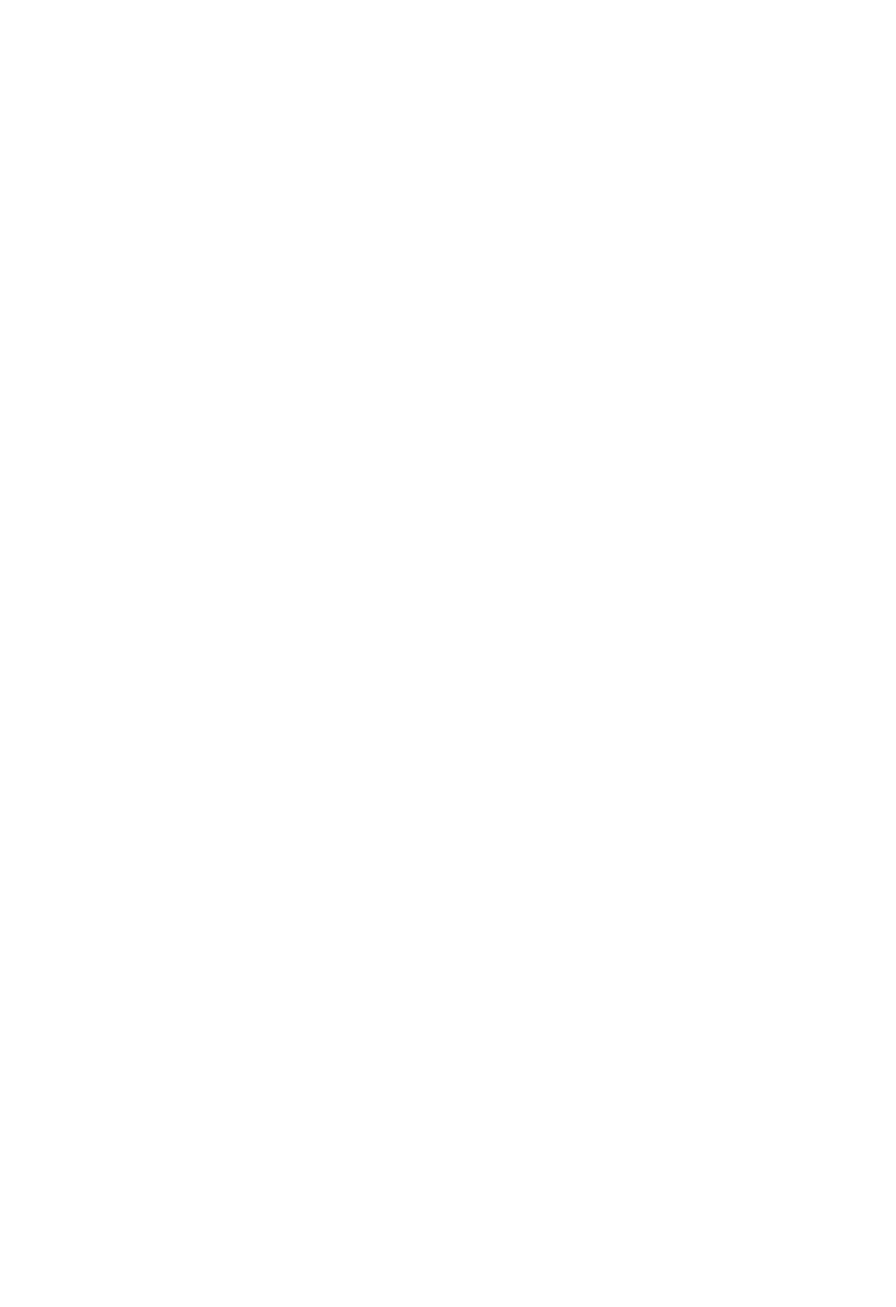
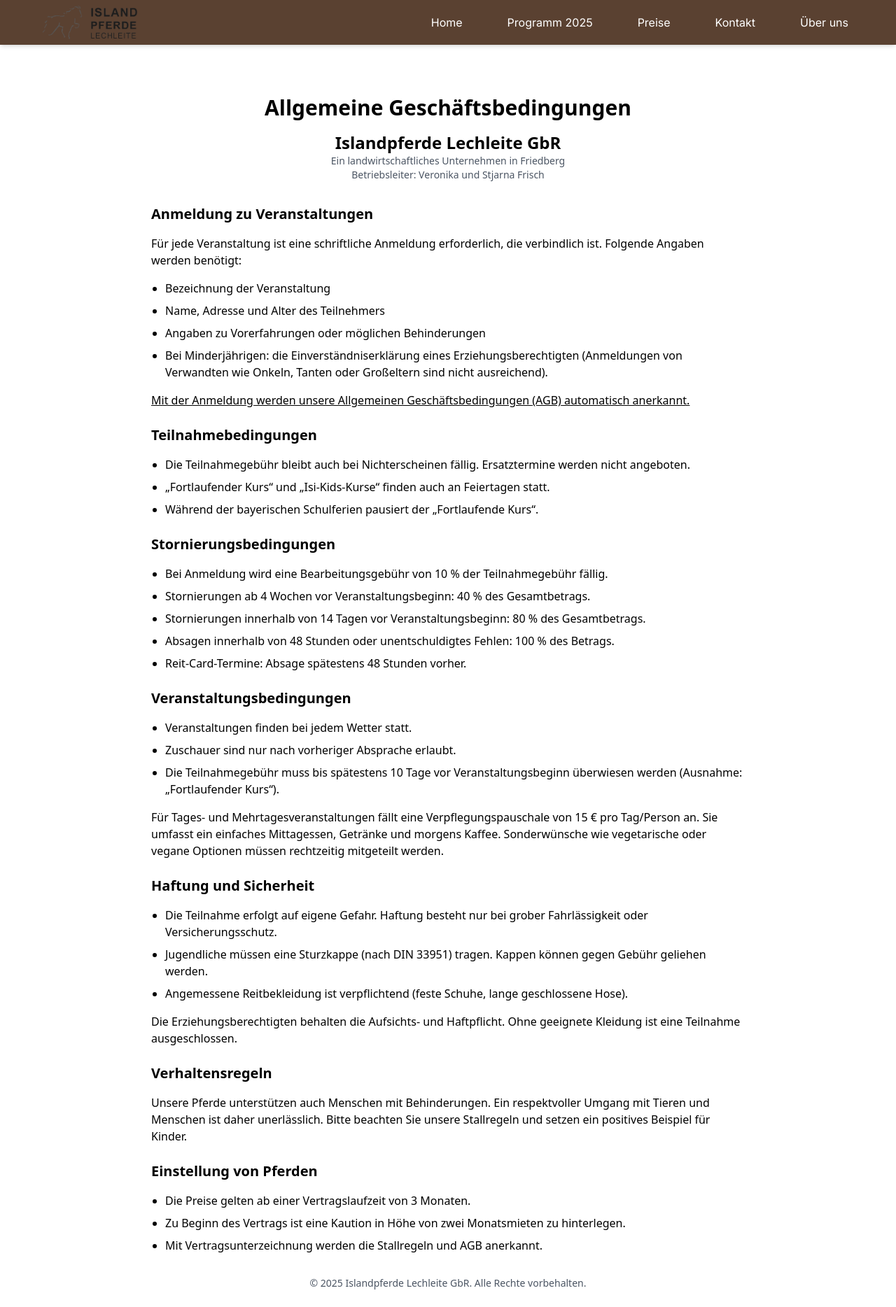
Before and after one commit to Evald2000/pferdehof, a React (Create React App) app: page /#/allgemeine-geschaeftsbedingungen in a window 1280 px wide. Before the commit this address had no page. Shown: the whole page at 70% size. Before the commit the page ends 800 px from the top, so only its background shows below. Built offline with nearby package versions, Linux system fonts and the light colour scheme.

Commit message:
agb page added

```diff
--- a/src/App.tsx
+++ b/src/App.tsx
@@ -1,6 +1,7 @@
 import { HashRouter as Router, Routes, Route } from 'react-router-dom';
-import Home from './Home';
-import Contact from './Contact';
+import Home from './pages/Home';
+import Contact from './pages/Contact';
+import Agb from './pages/Agb';
 
 function App() {
   return (
@@ -10,6 +11,8 @@ function App() {
           <Route path="/" element={<Home />} />
           <Route path="/home" element={<Home />} />
           <Route path="/contact" element={<Contact />} />
+          <Route path="/contact" element={<Contact />} />
+          <Route path="/allgemeine-geschaeftsbedingungen" element={<Agb />} />
         </Routes>
       </Router>
     </div>
--- a/src/DropdownTest.tsx
+++ b/src/DropdownTest.tsx
@@ -20,7 +20,7 @@ const DropdownTest: React.FC<DropdownTestProps> = ({ label }) => {
   return (
     <div className="relative inline-block" onMouseEnter={toggleDropdown} onMouseLeave={toggleDropdown}>
 
-      <button  className={isOpen === true ? 'DropdownbuttonActiv': 'Dropdownbutton'}>{label}</button>
+      <button className={isOpen === true ? 'DropdownbuttonActiv' : 'Dropdownbutton'}>{label}</button>
       {isOpen && (
 
         <ul className='absolute left-0 w-full bg-lightBrown list-none m-0 rounded-b-md shadow-md transition-opacity duration-150 ease-in-out animate-slide-in-down'>
--- a/src/Footer.tsx
+++ b/src/Footer.tsx
@@ -1,13 +1,17 @@
+import { useNavigate } from 'react-router-dom';
 import logo from './assets/logo.png';
 const Footer = () => {
+
+    const navigate = useNavigate();
     return (
+
 
 
         <footer className="bg-white dark:bg-gray-900 mt-14">
             <div className="mx-auto w-full max-w-screen-xl p-4 py-6 lg:py-8">
                 <div className="md:flex md:justify-between">
                     <div className="mb-6 md:mb-0">
-              <a href="https://flowbite.com/" className="flex items-center">
+                        <a href="https://example.com/" className="flex items-center">
                             <img src={logo} className="h-16 me-3" alt="Lehcleite Logo" />
                         </a>
                     </div>
@@ -19,19 +23,19 @@ const Footer = () => {
                                     <p className="hover:underline font-bold">Islandpferde Lechleite</p>
                                 </li>
                                 <li>
-                          <p  className="hover:underline">Schützenstraße 114</p>
+                                    <p className="hover:underline">Schützenstraße 114</p>
                                 </li>
                                 <li>
-                          <p  className="hover:underline">86316 Friedberg</p>
+                                    <p className="hover:underline">86316 Friedberg</p>
                                 </li>
                                 <li>
                                     <p className="hover:underline">Deutschland</p>
                                 </li>
                                 <li>
-                          <p  className="hover:underline">T: +49 (0)821 603330</p>
+                                    <p className="hover:underline">T: +49 (0)821 603330</p>
                                 </li>
                                 <li>
-                          <p  className="hover:underline">E: info@lechleite.de</p>
+                                    <p className="hover:underline">E: info@lechleite.de</p>
                                 </li>
                             </ul>
                         </div>
@@ -39,7 +43,7 @@ const Footer = () => {
                             <h2 className="mb-4 text-sm font-semibold text-gray-900 uppercase dark:text-white">Rechtliches</h2>
                             <ul className="text-gray-500 dark:text-gray-400 font-medium">
                                 <li className="">
-                          <a href='test.com' className="hover:underline">Allgemeine Geschäftsbedingungen</a>
+                                    <a onClick={() => navigate('/allgemeine-geschaeftsbedingungen')}  className="hover:underline hover:cursor-pointer">Allgemeine Geschäftsbedingungen</a>
                                 </li>
                                 <li className="">
                                     <a href='test.com' className="hover:underline">Impressum</a>
--- a/src/HButton.js
+++ b/src/HButton.js
@@ -1,6 +1,6 @@
 const HButton = ({ label }) => {
     return (
-        <button  className="HButton">{label}</button>
+        <button className="HButton">{label}</button>
     );
 
 }
--- a/src/index.tsx
+++ b/src/index.tsx
@@ -2,11 +2,6 @@ import React from 'react';
 import ReactDOM from 'react-dom/client';
 import './index.css';
 import reportWebVitals from './reportWebVitals';
-import { BrowserRouter } from 'react-router-dom';
-import { createBrowserRouter, RouterProvider } from 'react-router-dom';
-import Home from './Home';
-import Contact from './Contact';
-import Header from './Header';
 import App from './App';
 
 
--- /dev/null
+++ b/src/pages/Agb.tsx
@@ -0,0 +1,96 @@
+import Header from "../Header";
+
+const Contact = () => {
+    return (
+        <div>
+            <Header></Header>
+        <div className="mt-28 mx-28">
+
+        <div className="max-w-4xl mx-auto p-6">
+    <header className="mb-8">
+    <h1 className="text-3xl font-bold text-center mb-4">Allgemeine Geschäftsbedingungen</h1>
+      <h1 className="text-2xl font-bold text-center">Islandpferde Lechleite GbR</h1>
+      <p className="text-center text-sm text-gray-600">Ein landwirtschaftliches Unternehmen in Friedberg</p>
+      <p className="text-center text-sm text-gray-600">Betriebsleiter: Veronika und Stjarna Frisch</p>
+    </header>
+
+    <section className="mb-6">
+      <h2 className="text-xl font-semibold mb-4">Anmeldung zu Veranstaltungen</h2>
+      <p className="mb-4">Für jede Veranstaltung ist eine schriftliche Anmeldung erforderlich, die verbindlich ist. Folgende Angaben werden benötigt:</p>
+      <ul className="list-disc pl-5 space-y-2">
+        <li>Bezeichnung der Veranstaltung</li>
+        <li>Name, Adresse und Alter des Teilnehmers</li>
+        <li>Angaben zu Vorerfahrungen oder möglichen Behinderungen</li>
+        <li>
+          Bei Minderjährigen: die Einverständniserklärung eines Erziehungsberechtigten
+          (Anmeldungen von Verwandten wie Onkeln, Tanten oder Großeltern sind nicht ausreichend).
+        </li>
+      </ul>
+      <p className="mt-4 underline">Mit der Anmeldung werden unsere Allgemeinen Geschäftsbedingungen (AGB) automatisch anerkannt.</p>
+    </section>
+
+    <section className="mb-6">
+      <h2 className="text-xl font-semibold mb-4">Teilnahmebedingungen</h2>
+      <ul className="list-disc pl-5 space-y-2">
+        <li>Die Teilnahmegebühr bleibt auch bei Nichterscheinen fällig. Ersatztermine werden nicht angeboten.</li>
+        <li>„Fortlaufender Kurs“ und „Isi-Kids-Kurse“ finden auch an Feiertagen statt.</li>
+        <li>Während der bayerischen Schulferien pausiert der „Fortlaufende Kurs“.</li>
+      </ul>
+    </section>
+
+    <section className="mb-6">
+      <h2 className="text-xl font-semibold mb-4">Stornierungsbedingungen</h2>
+      <ul className="list-disc pl-5 space-y-2">
+        <li>Bei Anmeldung wird eine Bearbeitungsgebühr von 10 % der Teilnahmegebühr fällig.</li>
+        <li>Stornierungen ab 4 Wochen vor Veranstaltungsbeginn: 40 % des Gesamtbetrags.</li>
+        <li>Stornierungen innerhalb von 14 Tagen vor Veranstaltungsbeginn: 80 % des Gesamtbetrags.</li>
+        <li>Absagen innerhalb von 48 Stunden oder unentschuldigtes Fehlen: 100 % des Betrags.</li>
+        <li>Reit-Card-Termine: Absage spätestens 48 Stunden vorher.</li>
+      </ul>
+    </section>
+
+    <section className="mb-6">
+      <h2 className="text-xl font-semibold mb-4">Veranstaltungsbedingungen</h2>
+      <ul className="list-disc pl-5 space-y-2">
+        <li>Veranstaltungen finden bei jedem Wetter statt.</li>
+        <li>Zuschauer sind nur nach vorheriger Absprache erlaubt.</li>
+        <li>Die Teilnahmegebühr muss bis spätestens 10 Tage vor Veranstaltungsbeginn überwiesen werden (Ausnahme: „Fortlaufender Kurs“).</li>
+      </ul>
+      <p className="mt-4">Für Tages- und Mehrtagesveranstaltungen fällt eine Verpflegungspauschale von 15 € pro Tag/Person an. Sie umfasst ein einfaches Mittagessen, Getränke und morgens Kaffee. Sonderwünsche wie vegetarische oder vegane Optionen müssen rechtzeitig mitgeteilt werden.</p>
+    </section>
+
+    <section className="mb-6">
+      <h2 className="text-xl font-semibold mb-4">Haftung und Sicherheit</h2>
+      <ul className="list-disc pl-5 space-y-2">
+        <li>Die Teilnahme erfolgt auf eigene Gefahr. Haftung besteht nur bei grober Fahrlässigkeit oder Versicherungsschutz.</li>
+        <li>Jugendliche müssen eine Sturzkappe (nach DIN 33951) tragen. Kappen können gegen Gebühr geliehen werden.</li>
+        <li>Angemessene Reitbekleidung ist verpflichtend (feste Schuhe, lange geschlossene Hose).</li>
+      </ul>
+      <p className="mt-4">Die Erziehungsberechtigten behalten die Aufsichts- und Haftpflicht. Ohne geeignete Kleidung ist eine Teilnahme ausgeschlossen.</p>
+    </section>
+
+    <section className="mb-6">
+      <h2 className="text-xl font-semibold mb-4">Verhaltensregeln</h2>
+      <p className="mb-4">Unsere Pferde unterstützen auch Menschen mit Behinderungen. Ein respektvoller Umgang mit Tieren und Menschen ist daher unerlässlich. Bitte beachten Sie unsere Stallregeln und setzen ein positives Beispiel für Kinder.</p>
+    </section>
+
+    <section>
+      <h2 className="text-xl font-semibold mb-4">Einstellung von Pferden</h2>
+      <ul className="list-disc pl-5 space-y-2">
+        <li>Die Preise gelten ab einer Vertragslaufzeit von 3 Monaten.</li>
+        <li>Zu Beginn des Vertrags ist eine Kaution in Höhe von zwei Monatsmieten zu hinterlegen.</li>
+        <li>Mit Vertragsunterzeichnung werden die Stallregeln und AGB anerkannt.</li>
+      </ul>
+    </section>
+
+    <footer className="mt-8 text-center text-sm text-gray-600">
+      <p>© 2025 Islandpferde Lechleite GbR. Alle Rechte vorbehalten.</p>
+    </footer>
+  </div>
+        </div>
+        </div>
+    );
+
+}
+
+export default Contact;
--- a/src/Contact.tsx
+++ b/src/pages/Contact.tsx
@@ -1,4 +1,4 @@
-import Header from "./Header";
+import Header from "../Header";
 
 const Contact = () => {
     return (
--- a/src/Home.tsx
+++ b/src/pages/Home.tsx
@@ -1,8 +1,8 @@
-import Footer from "./Footer";
-import Header from "./Header";
-import hof from "./assets/Hof-aereal.jpg";
-import pony from "./assets/pony.jpg";
-import hof_panoram from "./assets/hof_panoram.jpg";
+import Footer from "../Footer";
+import Header from "../Header";
+import hof from "../assets/Hof-aereal.jpg";
+import pony from "../assets/pony.jpg";
+import hof_panoram from "../assets/hof_panoram.jpg";
 
 const Home = () => {
   return (
@@ -10,7 +10,7 @@ const Home = () => {
       <Header></Header>
       <div className="grid sm:grid-cols-2 gap-4 mt-28 mx-14">
 
-        <div className="min-h-24 rounded-lg shadow-inner bg-orange-500"><img src={hof} alt="Hof" className="w-full h-full object-cover rounded-lg" /></div>
+        <div className="min-h-24 rounded-lg shadow-inner"><img src={hof} alt="Hof" className="w-full h-full object-cover rounded-lg" /></div>
         <div className="min-h-24 rounded-lg shadow-inner bg-background">
           <div className="p-10 text-lg">
             <h1 className="font-bold text-3xl text-lightBrown">Willkommen bei Islandpferde Lechleite</h1>
```
Also changed, not shown: src/index.css (+6 -10 lines). Lines whose indentation alone changed are shown as unchanged.
